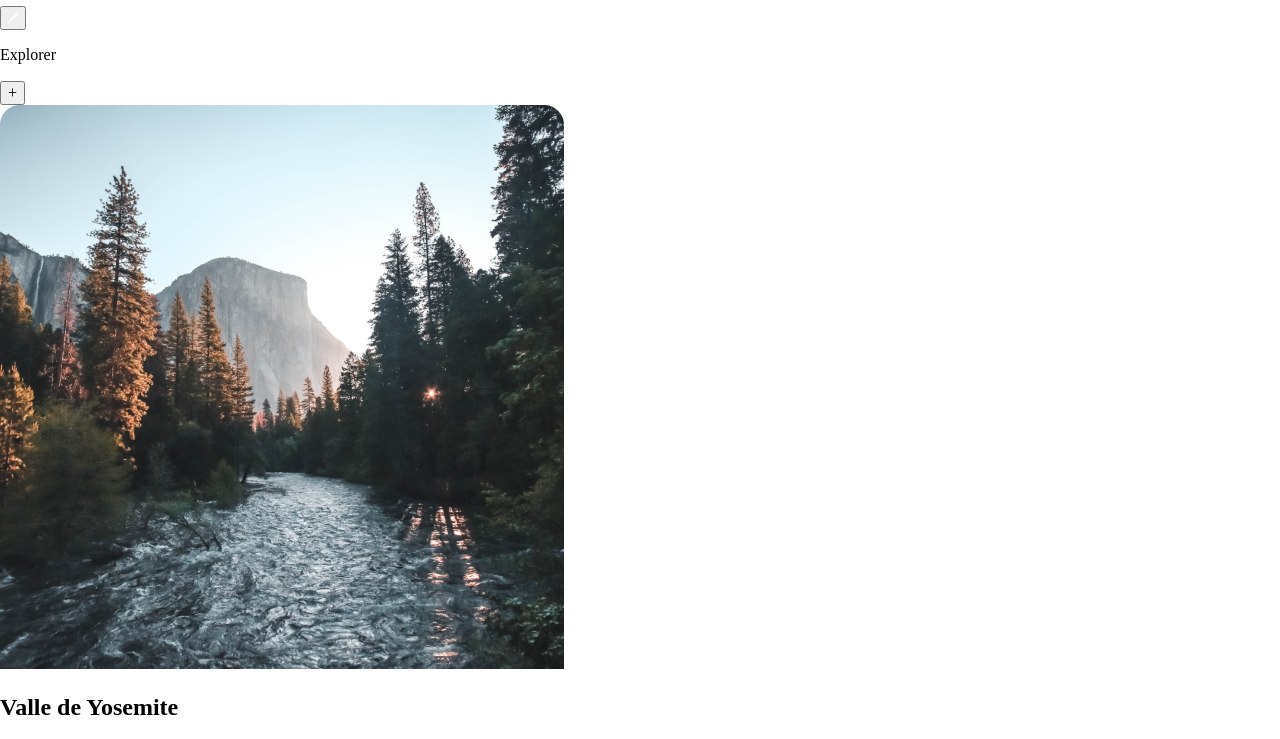
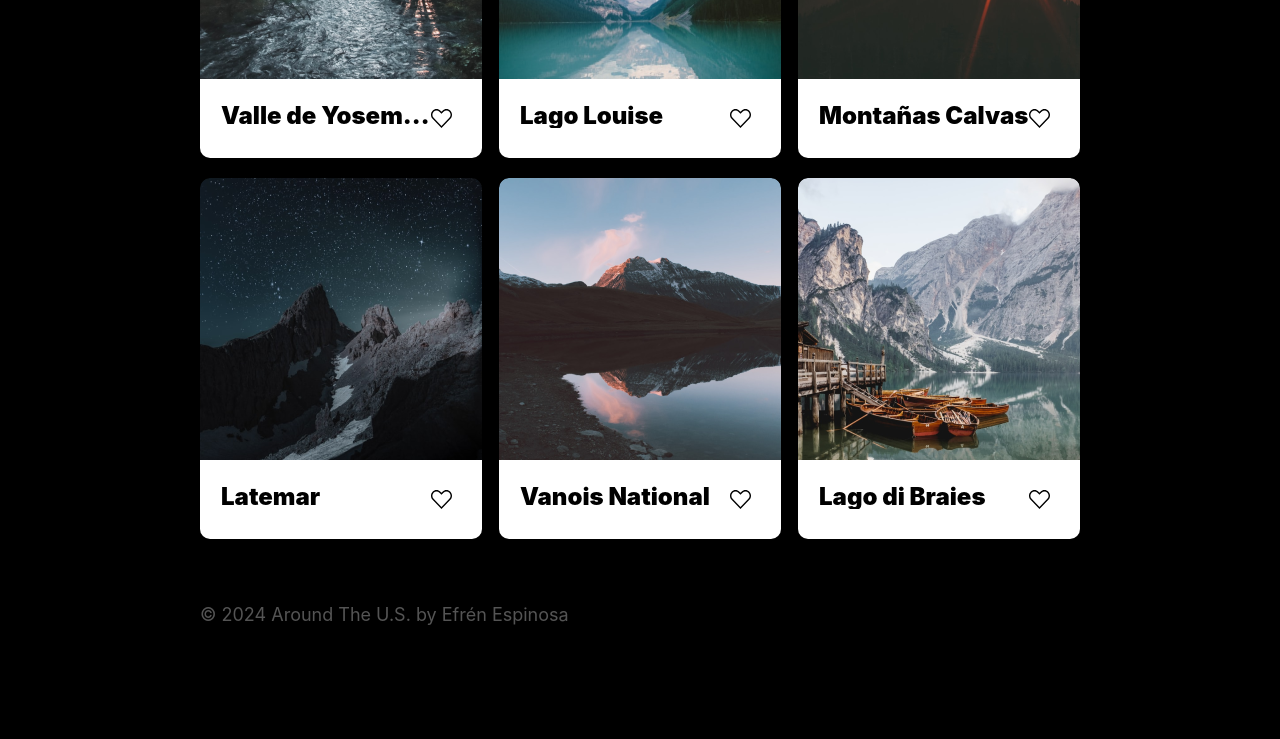
Before and after one commit to EfrenDEQ/web_project_around, a plain HTML site: page index.html in a window 1280 px wide. Shown: the part 532-1271 px from the top of the page. After the commit the page ends 1216 px from the top, so only its background shows below. Drawn offline with Linux system fonts and the light colour scheme; files whose address does not match are found by name.

Commit message:
Ajustes revision automatica

```diff
--- a/pages/index.css
+++ b/pages/index.css
@@ -1,8 +1,8 @@
 @import url(./normalize.css);
-@import url(./blocks/page.css);
-@import url(./blocks/header.css);
-@import url(./blocks/profile.css);
-@import url(./blocks/elements.css);
-@import url(./blocks/footer.css);
-@import url(./blocks/popup.css);
-@import url(./blocks/queres.css);
+@import url(../blocks/page.css);
+@import url(../blocks/header.css);
+@import url(../blocks/profile.css);
+@import url(../blocks/elements.css);
+@import url(../blocks/footer.css);
+@import url(../blocks/popup.css);
+@import url(../blocks/queres.css);
```
Also changed, not shown: 1 other file.
